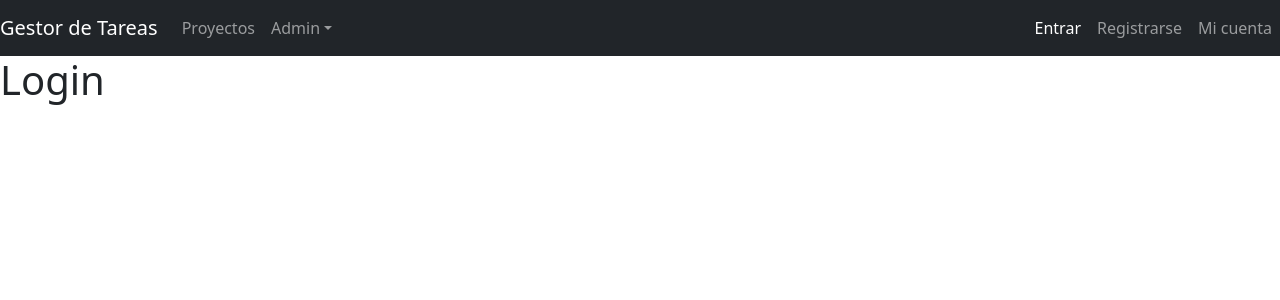
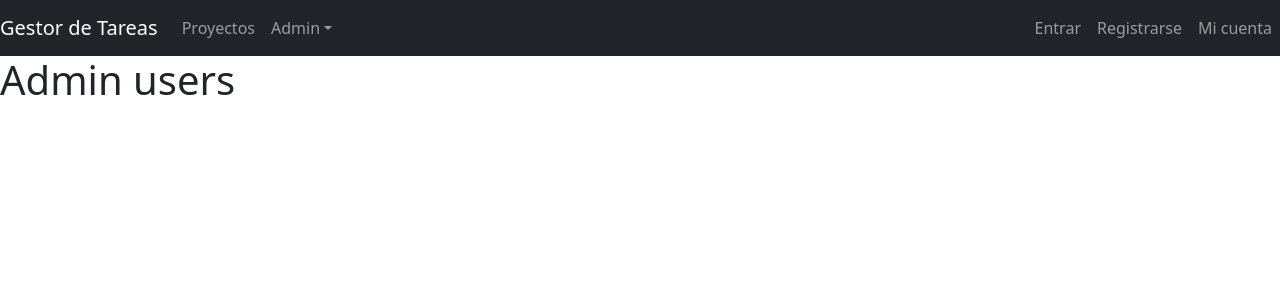
Before and after one commit to juniorfrey/mern-client, a React (Create React App) app: page /admin/usuarios in a window 1280 px wide. Before the commit this address led to /login. Shown: the top 300 px of the page. Built offline with nearby package versions, Linux system fonts and the light colour scheme.

Commit message:
se agrega validación de rol

```diff
--- a/src/Auth/AuthProvider.js
+++ b/src/Auth/AuthProvider.js
@@ -3,7 +3,10 @@ export const AuthContext = createContext();
 
 const AuthProvider = ({children}) => {
 
-    const [user, setUser] = useState(null);
+    const users = {
+        id:1, role:'regular'
+    }
+    const [user, setUser] = useState(users);
 
     const contextValue = {
       user,
--- a/src/routers/AppRouter.js
+++ b/src/routers/AppRouter.js
@@ -46,7 +46,7 @@ export default function AppRouter() {
               <Route path="/prpyecto/:proyectoId" element={<ProjectPage />} />
             </Route>
 
-            <Route exact path="/admin/usuarios" element={<PrivateRoute />}>
+            <Route exact path="/admin/usuarios" element={<PrivateRoute hasRole="admin" />}>
               <Route exact path="/admin/usuarios" element={<UsersPage />} />
             </Route>
             {/* Fin Rutas privadas */}
--- a/src/routers/PrivateRoute.js
+++ b/src/routers/PrivateRoute.js
@@ -4,8 +4,10 @@ import useAuth from "../Auth/useAuth";
 
 //const user = null;
 //const user = { id: 1 };
-const PrivateRoute = ({ element: Element, ...rest }) => {
+const PrivateRoute = ({ hasRole: role, ...rest }) => {
   const auth = useAuth();
+
+  if(role && auth.user?.role === role) return <Navigate to={"/"} />;
 
   return auth.user ? <Outlet /> : <Navigate to={"/login"} />;
   //return user ? <Outlet /> : <Navigate to={"/login"} />;
```
